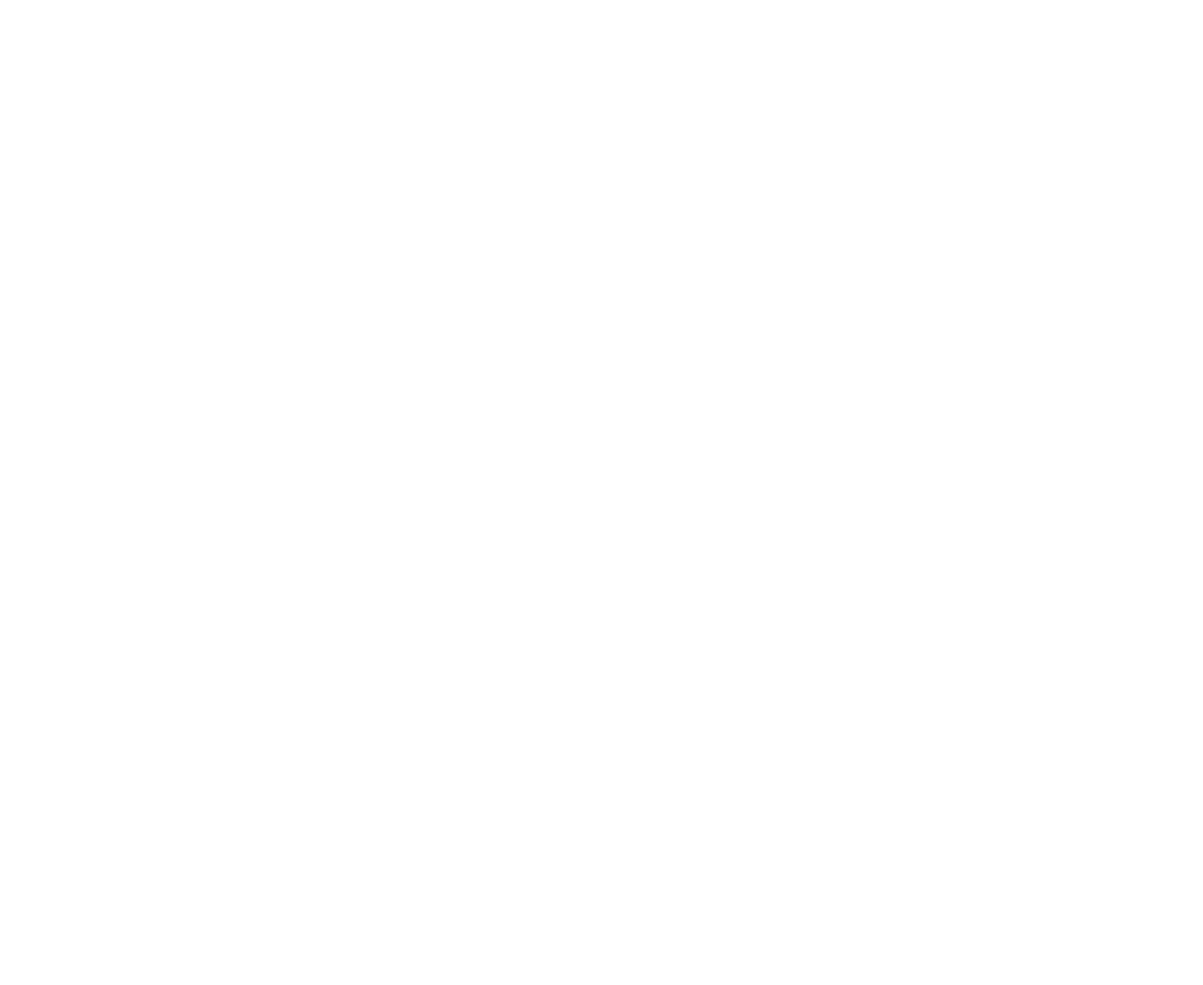
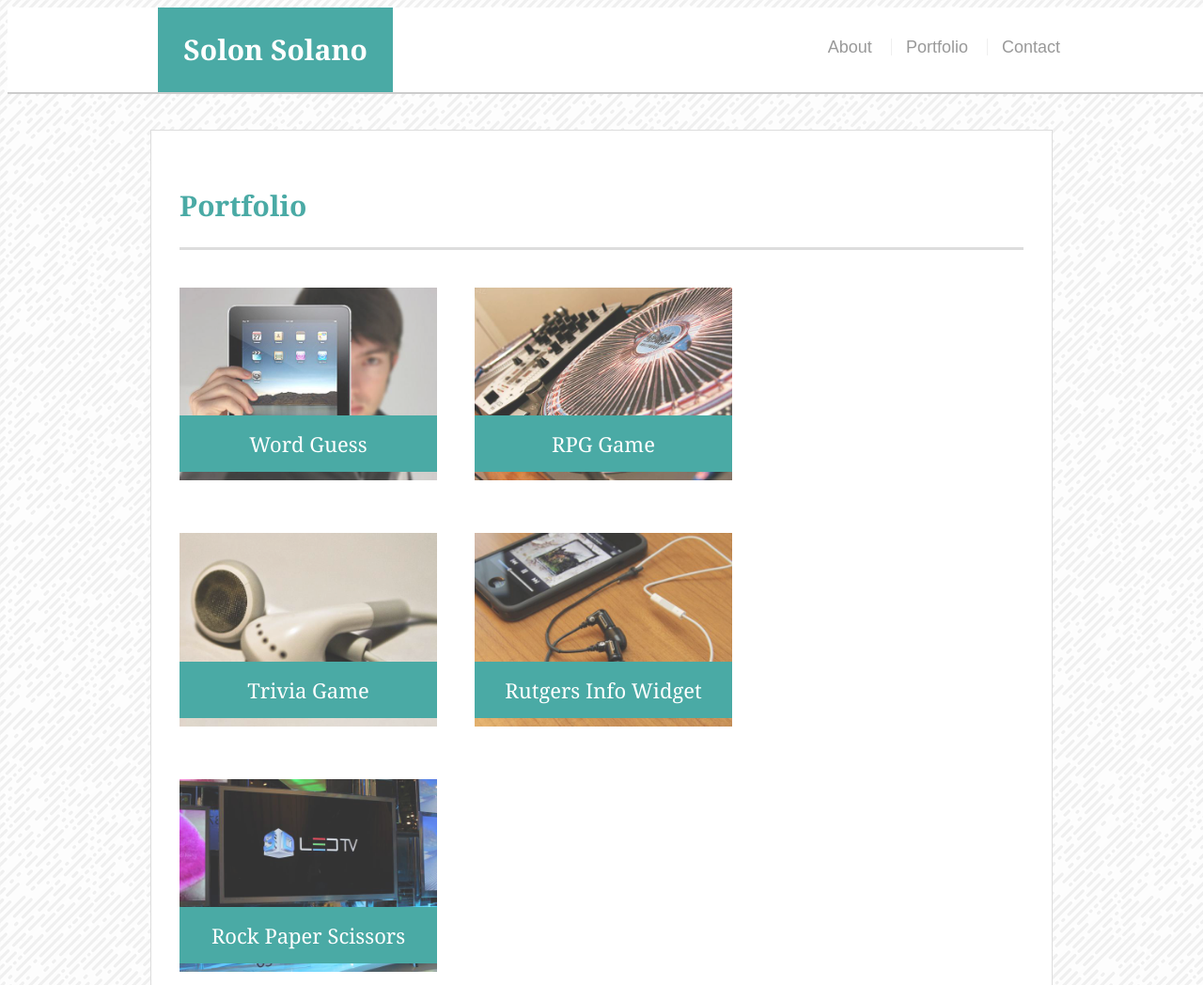
Before and after one commit to SSolano1/Basic-Portfolio, a plain HTML site: page Portfolio.html in a window 1280 px wide. Shown: the top 1048 px of the page at 94% size. Before the commit the page ends 800 px from the top, so only its background shows below. Drawn offline with Linux system fonts and the light colour scheme.

Commit message:
final basic portfolio

```diff
--- a/Portfolio.html
+++ b/Portfolio.html
@@ -0,0 +1,64 @@
+<!doctype html>
+<html lang="en-us">
+
+<head>
+  <meta charset="UTF-8">
+  <title>Portfolio | Solon Solano</title>
+  <link rel="stylesheet" type="text/css" href="assets/css/style.css">
+</head>
+
+<body>
+
+  <header id="masthead">
+    <div class="container">
+      <a href="index.html" id="logo">Solon Solano</a>
+      <nav>
+        <a href="./index.html">About</a>
+        <a href="./portfolio.html">Portfolio</a>
+        <a href="./contact.html">Contact</a>
+      </nav>
+    </div>
+  </header>
+
+  <div id="main-container" class="container">
+    <section class="main-section">
+      <h1>Portfolio</h1>
+
+      <div class="work">
+        <img src="assets/images/technics-q-c-640-480-1.jpg" alt="Word Guess">
+
+        <h3>Word Guess</h3>
+      </div>
+      <div class="work">
+        <img src="assets/images/technics-q-c-640-480-2.jpg" alt="RPG Game">
+
+        <h3>RPG Game</h3>
+      </div>
+      <div class="work">
+        <img src="assets/images/technics-q-c-640-480-5.jpg" alt="Trivia Game">
+
+        <h3>Trivia Game</h3>
+      </div>
+      <div class="work">
+        <img src="assets/images/technics-q-c-640-480-7.jpg" alt="Rutgers Info Widget">
+
+        <h3>Rutgers Info Widget</h3>
+      </div>
+      <div class="work">
+        <img src="assets/images/technics-q-c-640-480-9.jpg" alt="Rock Paper Scissors">
+
+        <h3>Rock Paper Scissors</h3>
+      </div>
+
+    </section>
+
+  </div>
+
+  <footer>
+    <div class="container">
+      Copyright &copy;
+    </div>
+  </footer>
+</body>
+
+</html>
--- a/assets/css/style.css
+++ b/assets/css/style.css
@@ -1,59 +1,205 @@
 body{
     background: url(../images/funky-lines.png);
-    color: #777777;
-    margin: 0px;
+    color: #777;
+    font-family: Arial, "Helvetica Neue", Helvetica, sans-serif;
+    font-size: 18px;
+    line-height: 34px;
+}
+
+* {
+    box-sizing: border-box;
+}
 
 
-}
-.nav {
-    background-color: white;
-    text-align: right;
-    padding: 20px 344px 18px 0px;
-
-
-}
-header{
-    background-color: teal;
-    float: left;
-    font-size: 50px;
-    color: white;
-    margin-left: 344px;
-
+.container {
+    width: 100%;
+    max-width: 960px;
+    margin: 0 auto;
+    clear: both;
 }
 
-.wrapper {
-    background-color: #ffffff;
-    width: 960px;
-    font-family: 'Georgia', Times, Times New Roman, serif;
-    border: #cfcdcd;
-    margin: 20px auto;
-    padding: 0px 30px 25px;
-    border: 2px lightgrey solid;
-
-
-}
-h1{
-    color: teal;
-    margin: 0;
-    text-align: left;
+h1, h2, h3, p {
+    margin-bottom: 20px;
 }
 
-#pic{
+p:last-child {
+    margin-bottom: 0;
+  }
+
+  h1,
+  h2,
+  h3 {
+    font-family: Georgia, Times, "Times New Roman", serif;
+    font-weight: 700;
+    color: #4aaaa5;
+  }
+
+  h1 {
+    padding-bottom: 20px;
+    font-size: 30px;
+    line-height: 49px;
+    border-bottom: 3px solid #ddd;
+  }
+
+  h2,
+  h3 {
+    font-size: 22px;
+  }
+
+  #masthead {
+    position: fixed;
+    z-index: 99;
+    width: 100%;
+    margin: 0 0 30px;
+    overflow: auto;
+    color: #fff;
+    background: #fff;
+    border-bottom: 2px solid #ccc;
+  }
+
+  #logo {
     float: left;
-    margin: 0 20px 0 0;
+    width: 250px;
+    height: 90px;
+    font-family: Georgia, Times, "Times New Roman", serif;
+    font-size: 30px;
+    font-weight: 700;
+    line-height: 90px;
+    color: #fff;
+    text-align: center;
+    text-decoration: none;
+    background: #4aaaa5;
+  }
+
+nav {
+    float: right;
+    margin-top: 25px;
+  }
+
+  nav a {
+    display: inline-block;
+    padding-left: 15px;
+    margin-left: 15px;
+    line-height: 18px;
+    color: #999;
+    text-decoration: none;
+    border-left: 1px solid #efefef;
+  }
+
+  nav a:first-child {
+    border-left: 0 none;
+  }
+
+footer{
+  padding: 30px 0;
+  clear: both;
+  font-size: 12px;
+  color: #fff;
+  color: #ccc;
+  text-align: center;
+  background: #666;
+  border-top: 8px solid #4aaaa5;
+  height: 50px;
 }
-#content{
-    height: 215px;
+
+h3, h2 {
+  padding-bottom: 20px;
+  margin-bottom: 15px;
+  line-height: 22px;
+  border-bottom: 2px solid #eee;
 }
-.h1header{
-    border-bottom: 1px solid lightgray;
-    padding: 20px 0;
-}
-.footer{
-    position: fixed;
-    left: 0;
-    bottom: 0;
+
+#main-container {
+    padding-top: 130px;
+    min-height: calc(100vh - 70px);
+  }
+
+  .main-section {
+    float: left;
     width: 100%;
-    background-color: darkgray;
-    color: white;
+    max-width: 960px;
+    padding: 30px;
+    margin: 0 0 40px;
+    background: #fff;
+    border: 1px solid #ddd;
+  }
+
+  .work {
+    position: relative;
+    float: left;
+    width: 274px;
+    margin: 20px 0 25px;
+    overflow: auto;
+  }
+
+  .work:nth-child(even) {
+    margin-right: 40px;
+  }
+
+  .work img {
+    width: 100%;
+    border: 0 none;
+    opacity: 0.8;
+  }
+
+  .work h3 {
+    position: absolute;
+    bottom: 20px;
+    width: 100%;
+    padding: 15px;
+    margin-bottom: 0;
+    font-weight: 300;
+    line-height: 30px;
+    color: #fff;
     text-align: center;
+    background: #4aaaa5;
+    border-bottom: 0;
+  }
+
+  .auth-image {
+    float: left;
+    width: 200px;
+    height: auto;
+    margin-top: 10px;
+    margin-right: 25px;
+  }
+
+  /* contact page */
+
+  #contact-form ul {
+    margin-bottom: 20px;
+  }
+
+  #contact-form li {
+    margin-bottom: 10px;
+  }
+
+  label,
+  input[type=text],
+  input[type=email],
+  textarea {
+    display: block;
+    width: 100%;
+  }
+
+  input[type=text],
+  input[type=email],
+  textarea {
+    height: 35px;
+    padding: 0 10px;
+    font-size: 14px;
+    border: 1px solid #ddd;
+  }
+
+  textarea {
+    height: 200px;
+  }
+
+  input[type=submit] {
+    padding: 10px 30px;
+    font-size: 18px;
+    color: #fff;
+    cursor: pointer;
+    background: #4aaaa5;
+    border: 0 none;
+  }
```
Also changed, not shown: contact.html (+48 -5 lines), index.html (+28 -25 lines), assets/images/technics-q-c-640-480-1.jpg (added), assets/images/technics-q-c-640-480-2.jpg (added), assets/images/technics-q-c-640-480-5.jpg (added), assets/images/technics-q-c-640-480-7.jpg (added), assets/images/technics-q-c-640-480-9.jpg (added), 1 other file.
